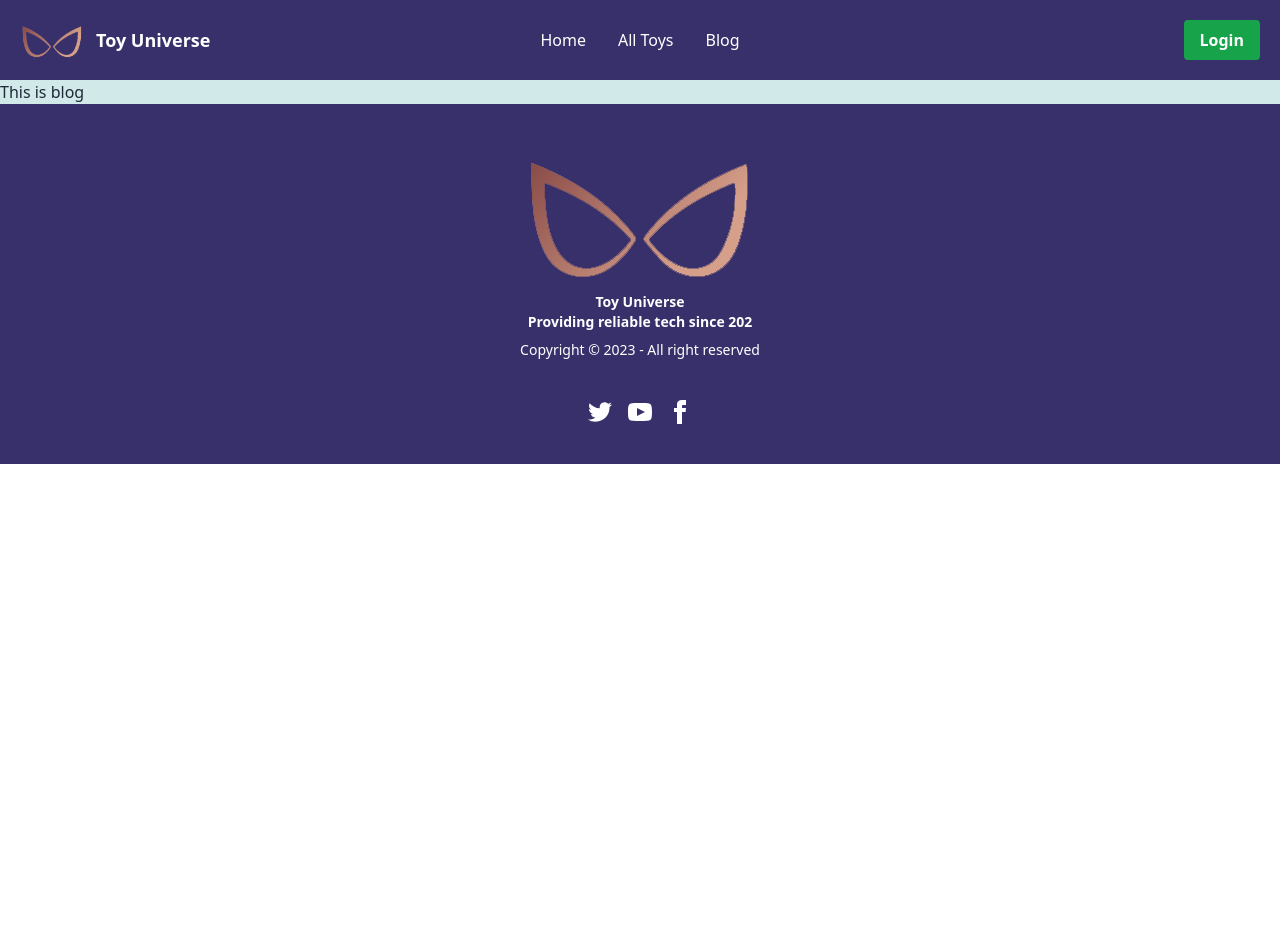
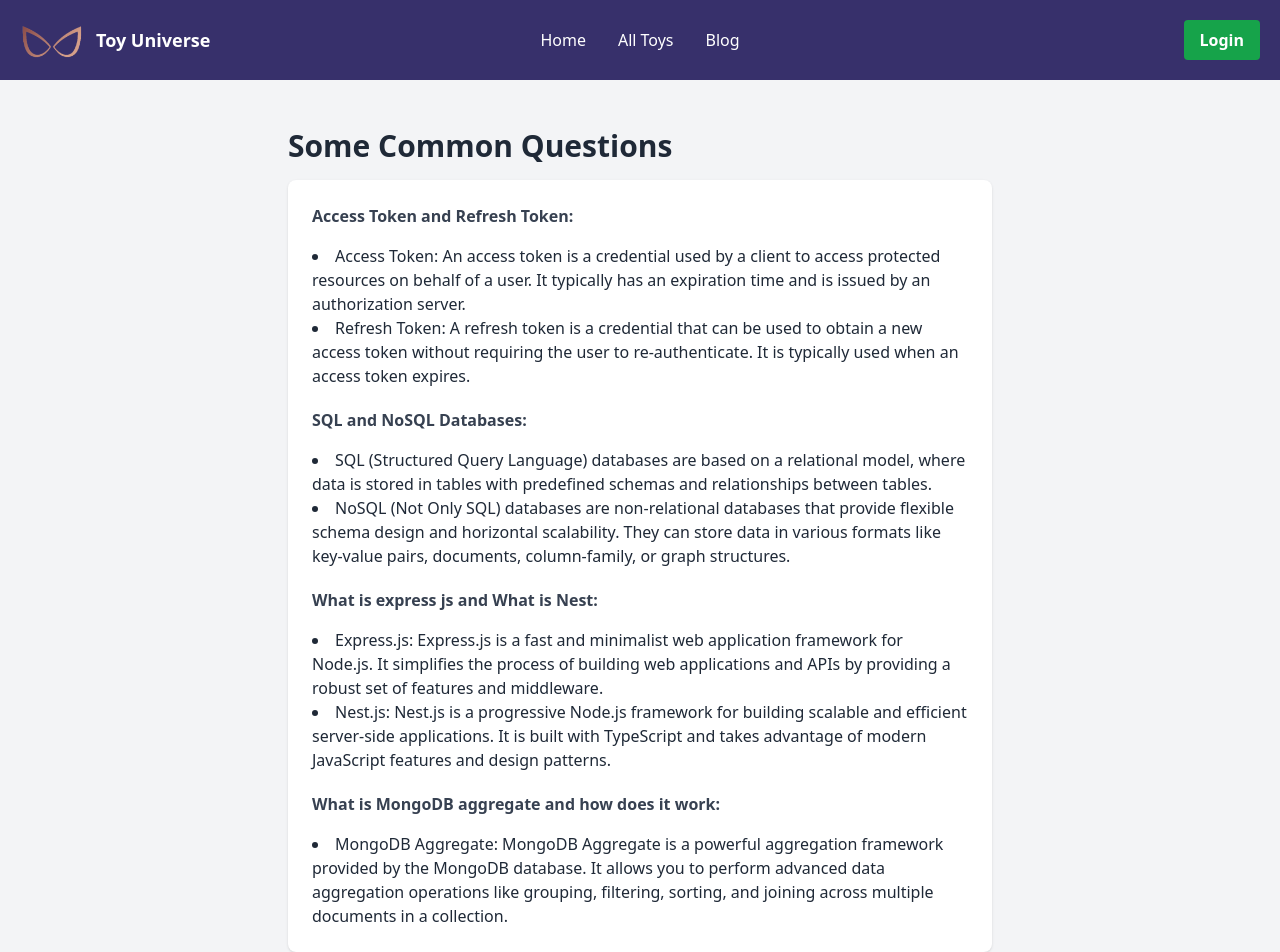
Before and after one commit to alaminhossa1n/toy-universe-client, a React (Vite) app: page /blog in a window 1280 px wide. Shown: the top 952 px of the page. Before the commit the page ends 800 px from the top, so only its background shows below. Built offline with nearby package versions, Linux system fonts and the light colour scheme; no server answers.

Commit message:
search and sort added

```diff
--- a/src/Pages/AllToys/AllToys.jsx
+++ b/src/Pages/AllToys/AllToys.jsx
@@ -5,13 +5,39 @@ import useTitle from "../../hooks/TitleHooks";
 const AllToys = () => {
     useTitle('Toy - All Toys')
     const [toys, SetToys] = useState([])
+    const [warning, setWarning] = useState(null);
+
     useEffect(() => {
         fetch('http://localhost:5000/toys?limit=20')
             .then(res => res.json())
             .then(data => SetToys(data))
     }, [])
-
+    // ...............search.............
+    const handleSearch = (e) => {
+        const searchValue = e.target.value;
+        fetch(`http://localhost:5000/toys?search=${searchValue}`)
+            .then(res => res.json())
+            .then(data => {
+                SetToys(data);
+                if (data.length === 0) {
+                    setWarning('Should match with Uppercase and Lowercase (Like: Iron Man)')
+                }
+                if (data.length != 0) {
+                    setWarning(null)
+                }
+            })
+    }
+    // ...............search.............
     return (
+        <div>
+            <div className="text-center py-10">
+                <form action="" onChange={handleSearch}>
+                    <input type="text" placeholder="Type here" className="input input-bordered input-info w-full max-w-xs mb-5" />
+                    {
+                        warning && <p className="text-red-600">{warning}</p>
+                    }
+                </form>
+            </div>
             <table className="table w-full bg-white border border-gray-300">
                 <thead>
                     <tr>
@@ -29,13 +55,14 @@ const AllToys = () => {
                         toys.map((toy, i) => <AllToysRow
                             key={toy._id}
                             toy={toy}
-                        i={i+1}
+                            i={i + 1}
                         >
 
                         </AllToysRow>)
                     }
                 </tbody>
             </table>
+        </div>
     );
 };
 
--- a/src/Pages/Blog.jsx
+++ b/src/Pages/Blog.jsx
@@ -3,8 +3,40 @@ import useTitle from "../hooks/TitleHooks";
 const Blog = () => {
     useTitle('Toy - Blog')
     return (
-        <div>
-            <h2>This is blog</h2>
+        <div className="bg-gray-100 min-h-screen">
+            <div className="max-w-3xl mx-auto py-12 px-4 sm:px-6 lg:px-8">
+                <h1 className="text-3xl font-bold text-gray-800 mb-4">Some Common Questions</h1>
+                <div className="bg-white rounded-lg shadow p-6 space-y-5">
+                    <div>
+                        <p className="text-gray-700 mb-4 font-bold">
+                            Access Token and Refresh Token:
+                        </p>
+                        <li>Access Token: An access token is a credential used by a client to access protected resources on behalf of a user. It typically has an expiration time and is issued by an authorization server.</li>
+                        <li>Refresh Token: A refresh token is a credential that can be used to obtain a new access token without requiring the user to re-authenticate. It is typically used when an access token expires.</li>
+                    </div>
+                    <div>
+                        <p className="text-gray-700 mb-4 font-bold">
+                            SQL and NoSQL Databases:
+                        </p>
+                        <li>SQL (Structured Query Language) databases are based on a relational model, where data is stored in tables with predefined schemas and relationships between tables.</li>
+                        <li>NoSQL (Not Only SQL) databases are non-relational databases that provide flexible schema design and horizontal scalability. They can store data in various formats like key-value pairs, documents, column-family, or graph structures.</li>
+                    </div>
+                    <div>
+                        <p className="text-gray-700 mb-4 font-bold">
+                            What is express js and What is Nest:
+                        </p>
+                        <li>Express.js: Express.js is a fast and minimalist web application framework for Node.js. It simplifies the process of building web applications and APIs by providing a robust set of features and middleware.</li>
+                        <li>Nest.js: Nest.js is a progressive Node.js framework for building scalable and efficient server-side applications. It is built with TypeScript and takes advantage of modern JavaScript features and design patterns.</li>
+                    </div>
+                    <div>
+                        <p className="text-gray-700 mb-4 font-bold">
+                            What is MongoDB aggregate and how does it work:
+                        </p>
+                        <li>MongoDB Aggregate: MongoDB Aggregate is a powerful aggregation framework provided by the MongoDB database. It allows you to perform advanced data aggregation operations like grouping, filtering, sorting, and joining across multiple documents in a collection.</li>
+                    </div>
+
+                </div>
+            </div>
         </div>
     );
 };
--- a/src/Pages/ErrorPage.jsx
+++ b/src/Pages/ErrorPage.jsx
@@ -1,6 +1,7 @@
 
 import Lottie from 'lottie-react';
 import animationData from '../assets/spider-error.json'
+import { Link } from 'react-router-dom';
 const ErrorPage = () => {
     return (
         <div className='w-full'>
@@ -9,6 +10,9 @@ const ErrorPage = () => {
                 loop
                 autoplay
             />
+            <div className='text-center py-10'>
+                <Link to='/'><h2 className='text-3xl font-semibold hover:text-blue-700'>Back to Home</h2></Link>
+            </div>
         </div>
     );
 };
--- a/src/Pages/MyToys/MyToys.jsx
+++ b/src/Pages/MyToys/MyToys.jsx
@@ -15,6 +15,8 @@ const MyToys = () => {
             .then(res => res.json())
             .then(data => setToys(data))
     }, [])
+
+
 
     // delete items
 
@@ -57,8 +59,26 @@ const MyToys = () => {
 
     }
 
+
+    // ..............sorting
+    const handleLowPriceBtn = () => {
+        fetch(`http://localhost:5000/toys?sort=asc`)
+            .then(res => res.json())
+            .then(data => setToys(data))
+    }
+    const handleHighPriceBtn = () => {
+        fetch(`http://localhost:5000/toys?sort=desc`)
+            .then(res => res.json())
+            .then(data => setToys(data))
+    }
+    // ..............sorting
+
     return (
-        <div>
+        <div className="py-5">
+            <div className="flex justify-center gap-10 p-5">
+                <button onClick={(handleLowPriceBtn)} className="btn">Low Price</button>
+                <button onClick={handleHighPriceBtn} className="btn">High Price</button>
+            </div>
             <table className="table w-full border border-gray-300">
                 <thead>
                     <tr>
--- a/src/Pages/MyToys/UpdateToy.jsx
+++ b/src/Pages/MyToys/UpdateToy.jsx
@@ -1,9 +1,10 @@
 
-import { useLoaderData } from "react-router-dom";
+import { useLoaderData, useNavigate } from "react-router-dom";
 import Swal from "sweetalert2";
 import useTitle from "../../hooks/TitleHooks";
 
 const UpdateToy = () => {
+    const navigate = useNavigate()
     useTitle('Toy - Update')
     const loadedData = useLoaderData();
     const { price, quantity, description, _id } = loadedData
@@ -26,6 +27,7 @@ const UpdateToy = () => {
             .then(res => res.json())
             .then(data => {
                 if (data.acknowledged) {
+                    navigate('/my-toys')
                     Swal.fire({
                         title: 'Updated',
                         icon: 'success',
--- a/src/Pages/Shared/Footer.jsx
+++ b/src/Pages/Shared/Footer.jsx
@@ -9,6 +9,9 @@ const Footer = () => {
                     Toy Universe <br />Providing reliable tech since 202
                 </p>
                 <p>Copyright © 2023 - All right reserved</p>
+                <p>Address: 123 Main Street, City, Country</p>
+                <p>Number: +1234567890</p>
+                <p>Email: info@example.com</p>
             </div>
             <div>
                 <div className="grid grid-flow-col gap-4">
--- a/src/Pages/ToyDetails/ToyDetails.jsx
+++ b/src/Pages/ToyDetails/ToyDetails.jsx
@@ -23,8 +23,8 @@ const ToyDetails = () => {
                             value={rating}
                         />
                     </div>
-                    <p className="text-2xl font-bold">$ {price}</p>
-                    <p>In Stock: {quantity}</p>
+                    <p className="text-3xl font-bold">$ {price}</p>
+                    <p className="text-lg font-semibold"><span className="text-red-600">In Stock:</span> <span className="text-green-600">{quantity}</span></p>
                     <p className="mt-4">{description}</p>
                     <div className="mt-10">
                         <p className="font-bold">Seller Details:</p>
```
Lines whose indentation alone changed are shown as unchanged.
